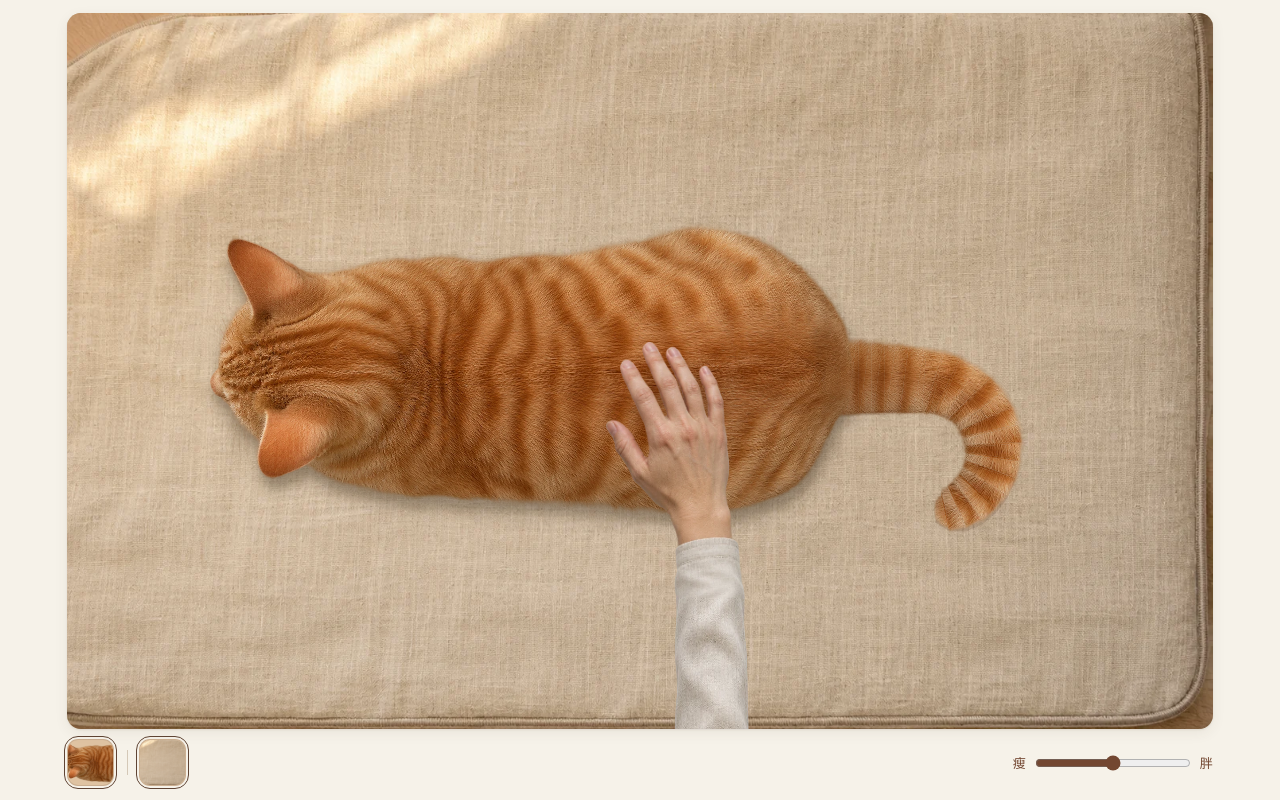
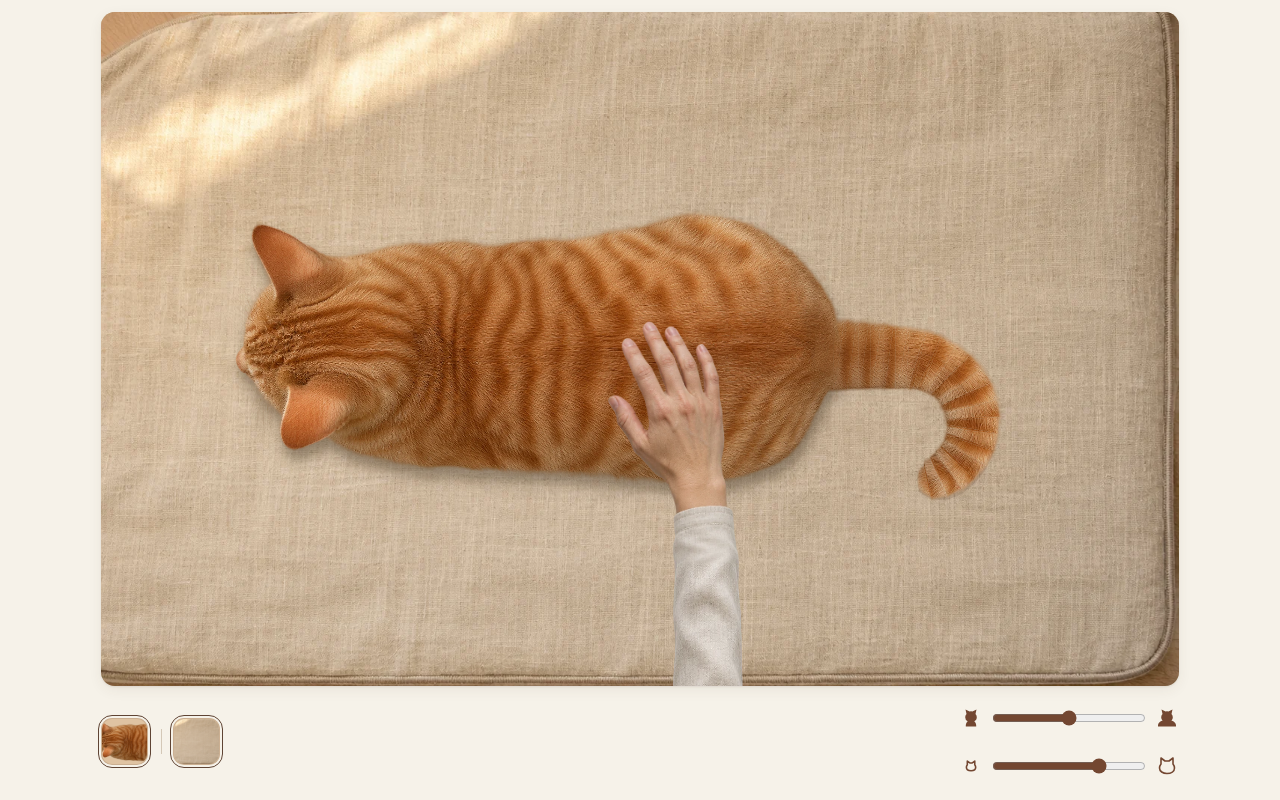
Before and after one commit to playmivo/sunny-cat, a plain HTML site: page index.html in a window 1280 px wide. Drawn offline with Linux system fonts and the light colour scheme; animation ran at ten frames a second.

Commit message:
Add cat size controls and refine tail pickup

```diff
--- a/index.html
+++ b/index.html
@@ -33,8 +33,8 @@ button:focus-visible { outline: 2px solid var(--focus); outline-offset: 3px; }
 .viewer {
   display: grid;
   gap: 10px;
-  width: min(100%, 1160px, calc((100vh - 84px) * 1.6));
-  width: min(100%, 1160px, calc((100dvh - 84px) * 1.6));
+  width: min(100%, 1160px, calc((100vh - 126px) * 1.6));
+  width: min(100%, 1160px, calc((100dvh - 126px) * 1.6));
   min-width: 0;
 }
 .scene {
@@ -162,18 +162,34 @@ button:focus-visible { outline: 2px solid var(--focus); outline-offset: 3px; }
   object-fit: cover;
 }
 .cats img { object-position: 14% 42%; }
+.size-controls {
+  display: grid;
+  flex: 0 1 220px;
+  min-width: 144px;
+  gap: 4px;
+  color: var(--focus);
+}
 .size-control {
-  display: flex;
-  flex: 0 1 200px;
-  min-width: 144px;
+  display: grid;
+  grid-template-columns: 24px minmax(0, 1fr) 24px;
   min-height: 44px;
   align-items: center;
   gap: 9px;
-  color: var(--focus);
-  font-size: 13px;
-}
+}
+.size-control svg {
+  display: block;
+  width: 24px;
+  height: 24px;
+  fill: none;
+  stroke: currentColor;
+  stroke-width: 1.6;
+  stroke-linecap: round;
+  stroke-linejoin: round;
+}
+.size-control svg path[fill] { stroke: none; }
+.size-control svg path[transform] { vector-effect: non-scaling-stroke; }
 .size-control input {
-  flex: 1 1 0;
+  width: 100%;
   min-width: 0;
   min-height: 44px;
   margin: 0;
@@ -203,6 +219,7 @@ button:focus-visible { outline: 2px solid var(--focus); outline-offset: 3px; }
     gap: 10px;
   }
   .choices { display: contents; }
+  .size-controls { min-width: 0; }
   .options {
     margin: -4px;
     padding: 4px;
@@ -238,11 +255,26 @@ button:focus-visible { outline: 2px solid var(--focus); outline-offset: 3px; }
         <div class="options cats" id="cats" role="group" aria-label="选择猫咪"></div>
         <div class="options backgrounds" id="backgrounds" role="group" aria-label="选择背景"></div>
       </div>
-      <label class="size-control">
-        <span aria-hidden="true">瘦</span>
-        <input id="body-size" type="range" min="-100" max="100" step="1" value="0" aria-label="猫咪胖瘦">
-        <span aria-hidden="true">胖</span>
-      </label>
+      <div class="size-controls" role="group" aria-label="猫咪外观">
+        <label class="size-control">
+          <svg viewBox="0 0 24 24" aria-hidden="true" focusable="false">
+            <path fill="currentColor" d="m7.5 8-1-4.5 4.1 2a5.1 5.1 0 0 1 2.8 0l4.1-2-1 4.5a4.5 4.5 0 0 1 1.3 3.2c0 1.8-.9 3.2-2.5 4 1.3 1.2 1.9 2.7 1.9 4.4v.9H6.8v-.9c0-1.7.6-3.2 1.9-4.4a4.3 4.3 0 0 1-2.5-4A4.5 4.5 0 0 1 7.5 8Z"/>
+          </svg>
+          <input id="body-size" type="range" min="-100" max="100" step="1" value="0" aria-label="猫咪胖瘦">
+          <svg viewBox="0 0 24 24" aria-hidden="true" focusable="false">
+            <path fill="currentColor" d="m7.5 8-1-4.5 4.1 2a5.1 5.1 0 0 1 2.8 0l4.1-2-1 4.5a4.5 4.5 0 0 1 1.3 3.2c0 1.4-.5 2.5-1.5 3.3 2.9.9 4.7 2.7 4.7 4.8v1.2H3v-1.2c0-2.1 1.8-3.9 4.7-4.8-1-.8-1.5-1.9-1.5-3.3A4.5 4.5 0 0 1 7.5 8Z"/>
+          </svg>
+        </label>
+        <label class="size-control">
+          <svg viewBox="0 0 24 24" aria-hidden="true" focusable="false">
+            <path d="M6 10V4l4 3h4l4-3v6c1 1.3 1.5 2.7 1.5 4 0 3.4-3.4 5.5-7.5 5.5S4.5 17.4 4.5 14c0-1.3.5-2.7 1.5-4Z" transform="translate(4.6 4.6) scale(.62)"/>
+          </svg>
+          <input id="cat-scale" type="range" min="75" max="110" step="1" value="100" aria-label="猫咪大小">
+          <svg viewBox="0 0 24 24" aria-hidden="true" focusable="false">
+            <path d="M6 10V4l4 3h4l4-3v6c1 1.3 1.5 2.7 1.5 4 0 3.4-3.4 5.5-7.5 5.5S4.5 17.4 4.5 14c0-1.3.5-2.7 1.5-4Z"/>
+          </svg>
+        </label>
+      </div>
     </div>
     <p class="sr-only" id="pet-help">用鼠标划过猫的头和背，或按住场景用手指划动。沿尾巴向外划会伸展，划回尾根内侧可以继续摸背。空格摸背，T 键摸尾巴。</p>
     <p class="sr-only" id="selection-status" role="status"></p>
@@ -1065,6 +1097,8 @@ const scene = document.querySelector("#scene");
 const canvas = document.querySelector("#stage");
 const target = document.querySelector("#pet-target");
 const sizeControl = document.querySelector("#body-size");
+const catScaleControl = document.querySelector("#cat-scale");
+const maximumCatScale = Number(catScaleControl.max);
 const selectionStatus = document.querySelector("#selection-status");
 const assetStatus = document.querySelector("#asset-status");
 const assetStatusText = document.querySelector("#asset-status-text");
@@ -1074,7 +1108,10 @@ const reducedMotion = window.matchMedia("(prefers-reduced-motion: reduce)");
 const mobileLayout = window.matchMedia("(max-width: 620px), (max-width: 1024px) and (max-height: 550px) and (pointer: coarse)");
 const purr = new Purr();
 const images = new Map();
-const view = { width: 0, height: 0, pixelRatio: 1, scale: 1, x: 0, y: 0, mobile: false };
+const view = {
+  width: 0, height: 0, pixelRatio: 1, scale: 1, x: 0, y: 0, mobile: false,
+  catScale: 1, catX: 0, catY: 0,
+};
 
 let cat = readSelection("cat", cats);
 let background = readSelection("background", backgrounds);
@@ -1162,6 +1199,7 @@ function watchSceneAssets() {
     current.tail = imageFor(cat.tail, "low");
     imageFor(hands.open.image);
     imageFor(hands.curled.image, "low");
+    fitCat();
   };
 
   if (ready(body)) {
@@ -1246,6 +1284,11 @@ sizeControl.addEventListener("input", () => {
   spine = tailSpine(geometry, pose);
 });
 
+catScaleControl.addEventListener("input", () => {
+  if (gesture || keyboard || pointerId !== null) stopPetting();
+  fitCat();
+});
+
 assetRetry.addEventListener("click", () => {
   art = loadCat(cat, true);
   watchSceneAssets();
@@ -1271,6 +1314,38 @@ function fitStage() {
   view.x = (view.width - WIDTH * view.scale) / 2;
   view.y = (view.height - HEIGHT * view.scale) / 2;
   if (view.mobile) view.y += view.height * 0.06;
+  fitCat();
+}
+
+function fitCat() {
+  if (!view.width || !view.height) return;
+
+  // Hold the pivot and fit limit steady as the body changes and the tail curls.
+  const full = catGeometry(cat, art, 1);
+  const furMargin = 24;
+  const tailSwing = full.tailLength * 0.78;
+  const left = full.bodyX - furMargin;
+  const right = Math.max(full.bodyX + full.bodyWidth, full.rootX + full.tailLength) + furMargin;
+  const top = Math.min(full.bodyY, full.rootY - tailSwing) - furMargin;
+  const bottom = Math.max(full.bodyY + full.bodyHeight, full.rootY + tailSwing) + furMargin;
+  const pivotX = (left + right) / 2;
+  const pivotY = (top + bottom) / 2;
+  const screenX = view.x + pivotX * view.scale;
+  const screenY = view.y + pivotY * view.scale;
+  const inset = 4;
+  const fittingScale = Math.min(
+    (screenX - inset) / (pivotX - left),
+    (view.width - screenX - inset) / (right - pivotX),
+    (screenY - inset) / (pivotY - top),
+    (view.height - screenY - inset) / (bottom - pivotY),
+  );
+  const max = Math.max(Number(catScaleControl.min),
+    Math.min(maximumCatScale, Math.floor(fittingScale / view.scale * 100)));
+  if (Number(catScaleControl.max) !== max) catScaleControl.max = String(max);
+
+  view.catScale = view.scale * catScaleControl.valueAsNumber / 100;
+  view.catX = screenX - pivotX * view.catScale;
+  view.catY = screenY - pivotY * view.catScale;
 }
 
 new ResizeObserver(fitStage).observe(scene);
@@ -1296,7 +1371,7 @@ function drawHandSprite(ink, config, placement, opacity = 1) {
   const image = imageFor(config.image);
   if (!ready(image) || opacity < 0.01) return;
 
-  const { width, y: handY, bottom } = placement;
+  const { width, x: handX, y: handY, bottom } = placement;
   const height = width * image.naturalHeight / image.naturalWidth;
   const x = -width * config.anchorX;
   const y = -height * config.anchorY;
@@ -1310,7 +1385,7 @@ function drawHandSprite(ink, config, placement, opacity = 1) {
   const extra = Math.max(0, bottomGap);
 
   ink.save();
-  ink.translate(hand.x, handY);
+  ink.translate(handX, handY);
   ink.rotate(hand.tilt);
   ink.globalAlpha = opacity;
 
@@ -1333,14 +1408,16 @@ function drawHand() {
   const width = view.mobile ? 232 : 167;
   const bottom = (view.height - view.y) / view.scale;
   const startY = bottom + width * 0.42;
-  const placement = { width, bottom, y: startY + (hand.y - startY) * entry };
+  const handX = (view.catX + hand.x * view.catScale - view.x) / view.scale;
+  const handY = (view.catY + hand.y * view.catScale - view.y) / view.scale;
+  const placement = { width, bottom, x: handX, y: startY + (handY - startY) * entry };
   const grip = ready(imageFor(hands.curled.image)) ? hand.grip : 0;
   const radius = 64 - grip * 19;
   const shadowX = 23 - grip * 17;
   const shadowY = 35 - grip * 26;
   const shadowScale = width / 167;
   context.save();
-  context.translate(hand.x, placement.y);
+  context.translate(placement.x, placement.y);
   context.rotate(hand.tilt);
   context.scale(shadowScale, shadowScale * (0.68 - grip * 0.19));
   const shadow = context.createRadialGradient(shadowX, shadowY, 7, shadowX, shadowY, radius);
@@ -1646,9 +1723,13 @@ function render(now) {
   if (view.width && view.height) {
     context.setTransform(view.pixelRatio, 0, 0, view.pixelRatio, 0, 0);
     drawBackground();
+    context.save();
+    context.translate(view.catX, view.catY);
+    context.scale(view.catScale, view.catScale);
+    drawCat(context, pose, cat, art, spine, geometry);
+    context.restore();
     context.translate(view.x, view.y);
     context.scale(view.scale, view.scale);
-    drawCat(context, pose, cat, art, spine, geometry);
     drawHand();
   }
 
@@ -1658,35 +1739,40 @@ function render(now) {
 function scenePoint(event) {
   const bounds = scene.getBoundingClientRect();
   return {
-    x: (event.clientX - bounds.left - view.x) / view.scale,
-    y: (event.clientY - bounds.top - view.y) / view.scale,
+    x: (event.clientX - bounds.left - view.catX) / view.catScale,
+    y: (event.clientY - bounds.top - view.catY) / view.catScale,
   };
 }
 
-function pettingZone(x, y) {
+function pettingZone(x, y, catScale = view.catScale ?? view.scale) {
   const zone = hitCat(x, y, pose, cat, art, spine, geometry);
+  if (zone === "tail" || zone === "head" || !ready(art.body) || !ready(art.tail) || x <= geometry.rootX) return zone;
+
+  const nearby = tailSurfacePoint(x, y, spine);
+  const onBack = zone === "back";
   const width = geometry.tailWidth;
-  if (zone === "tail" || zone === "head" || !ready(art.body) || !ready(art.tail)
-    || x <= geometry.rootX || (zone === "back" && x <= geometry.rootX + width * 0.14)) return zone;
-
-  const nearby = tailSurfacePoint(x, y, spine);
-  const reach = width * (zone === "back" ? 0.36 : 0.55);
-  if (nearby.progress <= 0.14 || nearby.distance > reach) return zone;
+  // Keep the touch allowance in screen pixels as the cat changes size. Use a
+  // tighter corridor over the rump and leave the socket available to the body.
+  const reach = onBack ? Math.min(12 / catScale, width * 0.36) : Math.max(17 / catScale, width * 0.4);
+  if (nearby.progress <= (onBack ? 0.1 : 0.08) || nearby.distance > reach) return zone;
   if (nearby.progress > 0.9 && beyondTailTip(x, y, spine)) return zone;
   return "tail";
 }
 
 function updatePointer(event, pressed = false) {
   const { x, y } = scenePoint(event);
-  let zone = pettingZone(x, y);
+  const catScale = view.catScale ?? view.scale;
+  const tipReach = 26 / catScale;
+  let zone = pettingZone(x, y, catScale);
   const now = performance.now();
   const touching = touchStartedAt !== null;
 
   if (keyboard?.zone === "tail") releaseTail(now);
   keyboard = null;
   if (gesture?.zone === "tail") {
-    const returningToBack = zone === "back" && x <= geometry.rootX + geometry.tailWidth * 0.14;
-    if (!returningToBack && advanceTailStroke(gesture, x, y, now, true)) {
+    const returningToBody = zone === "head" || (zone === "back" && x <= geometry.rootX);
+    const withinReach = zone === "tail" || Math.hypot(x - geometry.rootX, y - geometry.rootY) <= geometry.tailLength + tipReach;
+    if (!returningToBody && withinReach && advanceTailStroke(gesture, x, y, now, true)) {
       target.classList.toggle("is-following", ready(imageFor(hands.open.image)));
       return;
     }
@@ -1701,12 +1787,7 @@ function updatePointer(event, pressed = false) {
     const continuing = distance + 0.5 >= previousDistance;
     const nearTip = zone === "tail" && tailSurfacePoint(x, y, spine).progress > 0.9;
     if (continuing && nearTip) zone = null;
-    else if (zone || distance > geometry.tailWidth * 0.55) passedTail = null;
-  }
-  if (!zone && !touching) {
-    gesture = null;
-    target.classList.remove("is-following");
-    return;
+    else if (zone || distance > tipReach) passedTail = null;
   }
 
   if (zone === "tail") {
@@ -1718,9 +1799,15 @@ function updatePointer(event, pressed = false) {
 
   if (gesture?.zone === "tail-tip") {
     const tip = tailPointAt(spine, 1);
-    if (!zone && (beyondTailTip(x, y, spine) || Math.hypot(x - tip.x, y - tip.y) < geometry.tailWidth * 0.82)) return;
+    if (!zone && Math.hypot(x - tip.x, y - tip.y) < tipReach) return;
     releaseTail(now);
   }
+  if (!zone && (!touching || x >= geometry.rootX)) {
+    gesture = null;
+    target.classList.remove("is-following");
+    return;
+  }
+
   const contact = touching ? closestBodyContact(x, y, geometry, art.body) : null;
   if (contact && pressed) {
     pose.contactX = contact.x;
@@ -1822,7 +1909,8 @@ document.addEventListener("keydown", (event) => {
   if (event.code === "Space" && inScene) {
     event.preventDefault();
     keyboardPet("back");
-  } else if (event.code === "KeyT" && event.target !== sizeControl && (inScene || viewer.contains(event.target))) {
+  } else if (event.code === "KeyT" && event.target !== sizeControl && event.target !== catScaleControl
+    && (inScene || viewer.contains(event.target))) {
     event.preventDefault();
     keyboardPet("tail");
   }
```
